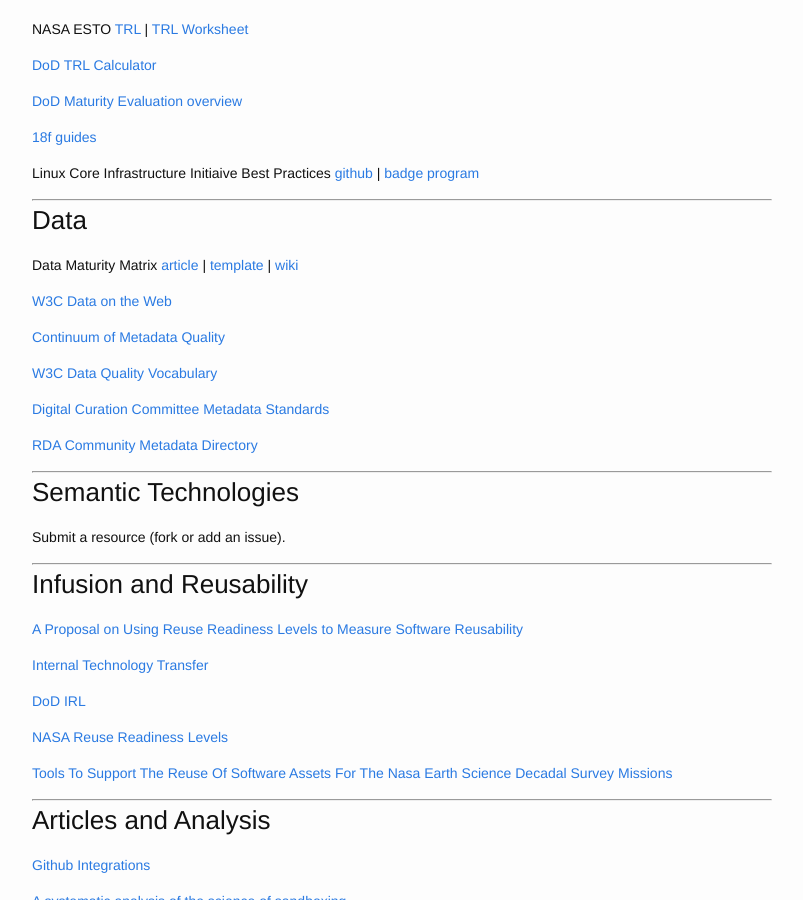
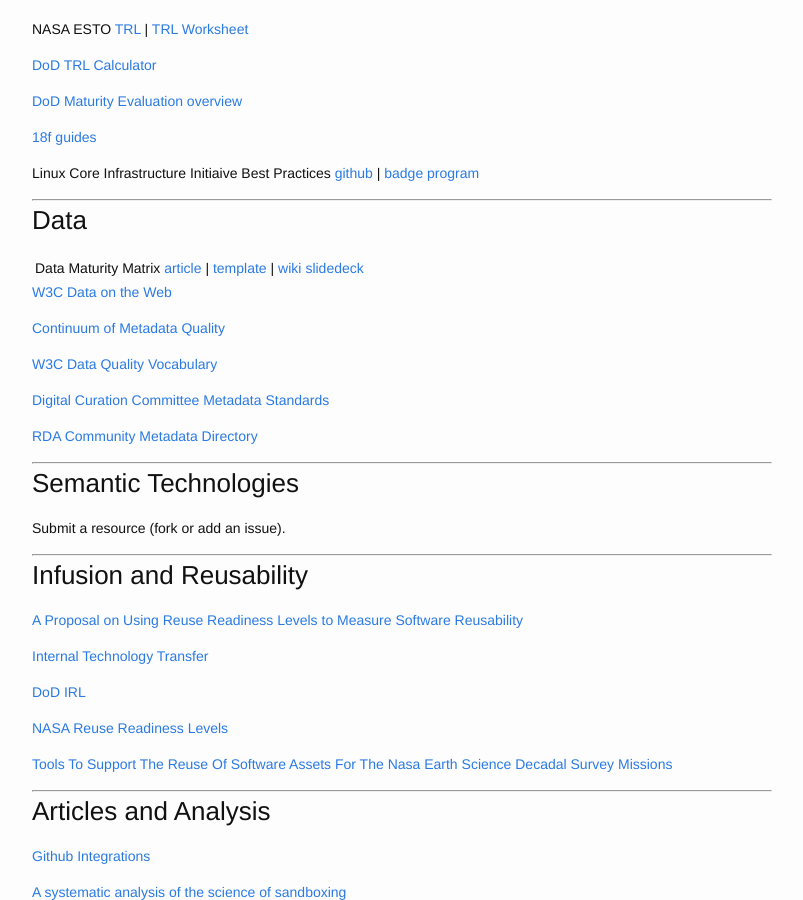
Before and after one commit to roomthily/technology-evaluation-research, a Jekyll site: the page built from resources/index.md, in a window 1280 px wide and 900 px high, scrolled down 373 px. Shown: the whole window, without its empty margins (238-1041 px from the left). Built offline with Jekyll 4.4.1, drawn with Linux system fonts in a browser that asks for light colours.

Commit message:
dsmm slidedeck ref

```diff
--- a/resources/index.md
+++ b/resources/index.md
@@ -30,7 +30,7 @@
 
 ### Data  ###
 
-Data Maturity Matrix [article](http://datascience.codata.org/articles/abstract/10.2481/dsj.14-049/) \| [template](https://figshare.com/articles/NCDC_CICSNC_SDSMM_Template/1211954) \| [wiki](http://live.commons.esipfed.bluedotapps.org/node/7956)
+Data Maturity Matrix [article](http://datascience.codata.org/articles/abstract/10.2481/dsj.14-049/) \| [template](https://figshare.com/articles/NCDC_CICSNC_SDSMM_Template/1211954) \| [wiki](http://live.commons.esipfed.bluedotapps.org/node/7956) | [slidedeck](http://www.slideshare.net/gepeng86/scientific-data-stewardship-maturity-matrix)
 
 [W3C Data on the Web](https://www.w3.org/2013/dwbp/wiki/Main_Page)
 
```
